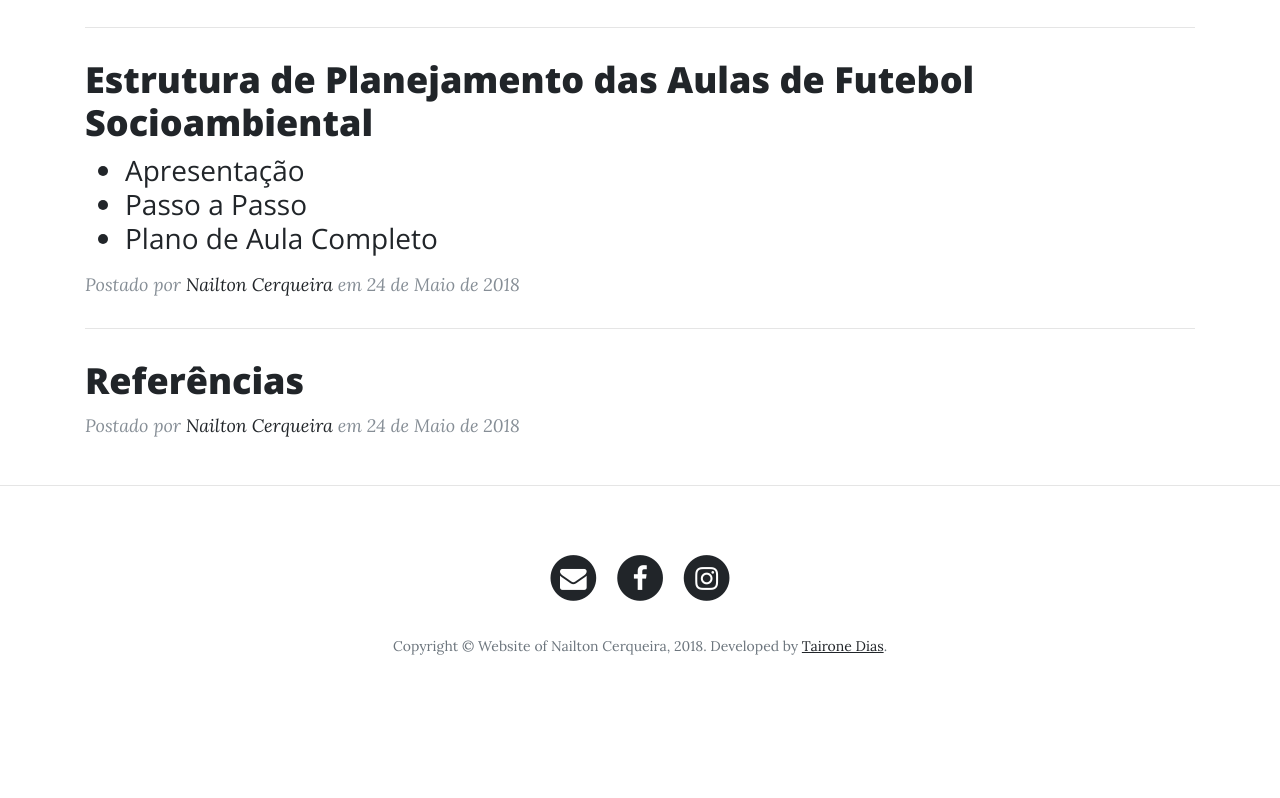
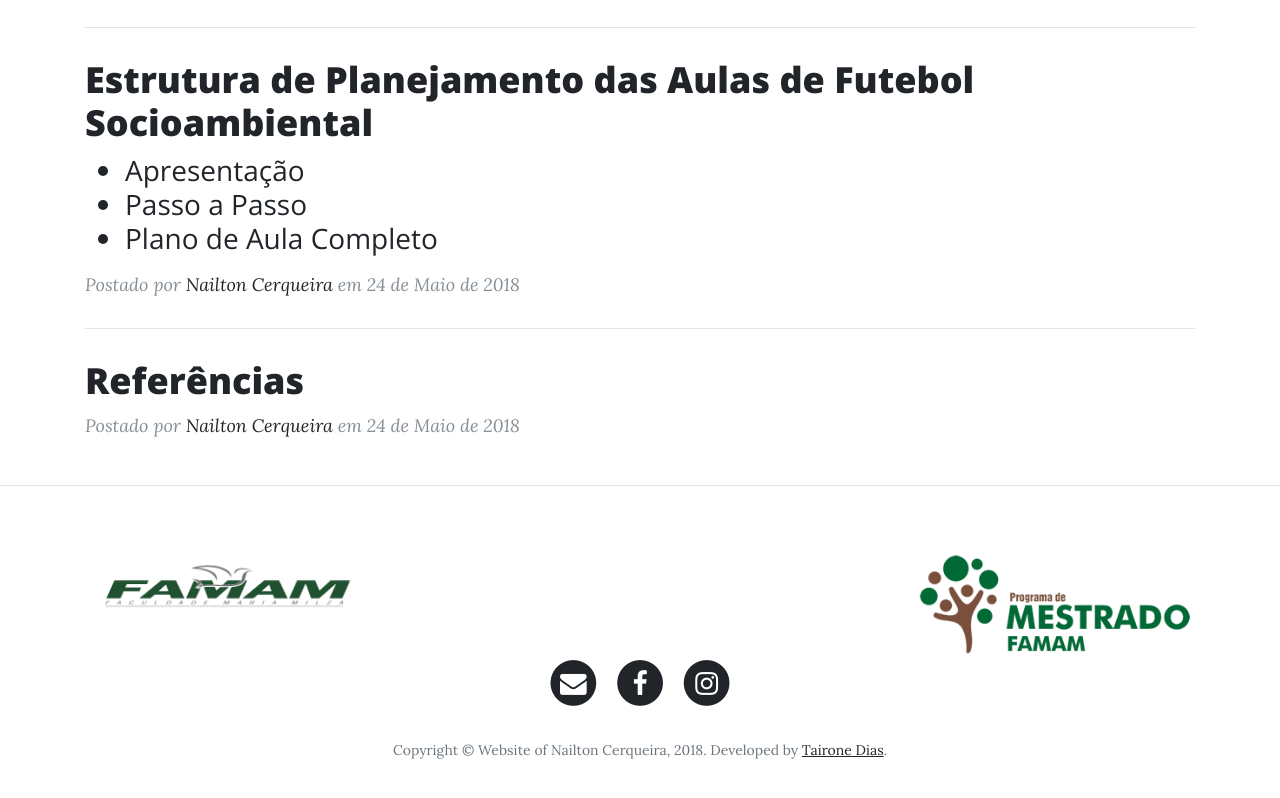
Before and after one commit to esportemeioambiente/esportemeioambiente, a website: page index.html in a window 1280 px wide. Shown: the part 1751-2549 px from the top of the page. Before the commit the page ends 2473 px from the top, so only its background shows below. Drawn offline with nearby package versions, Linux system fonts and the light colour scheme.

Commit message:
add logo famam and mestrado

```diff
--- a/index.html
+++ b/index.html
@@ -196,7 +196,13 @@
   <footer>
     <div class="container">
       <div class="row">
+        <div  class="col-lg-8 col-md-12 mx-auto">
+                <img style="width:25%;" src="img/famam.jpg" align="left"/>
+                <img style="width:25%;" src="img/mestrado.png" align="right"/>
+        </div>
+
         <div class="col-lg-8 col-md-10 mx-auto">
+
           <ul class="list-inline text-center">
             <li class="list-inline-item">
               <a href="mailto:cerqueiranailton@hotmail.com">
@@ -223,6 +229,7 @@
               </a>
             </li>
           </ul>
+
           <p class="copyright text-muted">Copyright &copy; Website of Nailton Cerqueira, 2018. Developed by
             <a href="https://www.facebook.com/taironecdias"
               target="_blank">Tairone Dias</a>.</p>
```
Also changed, not shown: img/famam.jpg (added), img/mestrado.png (added).
